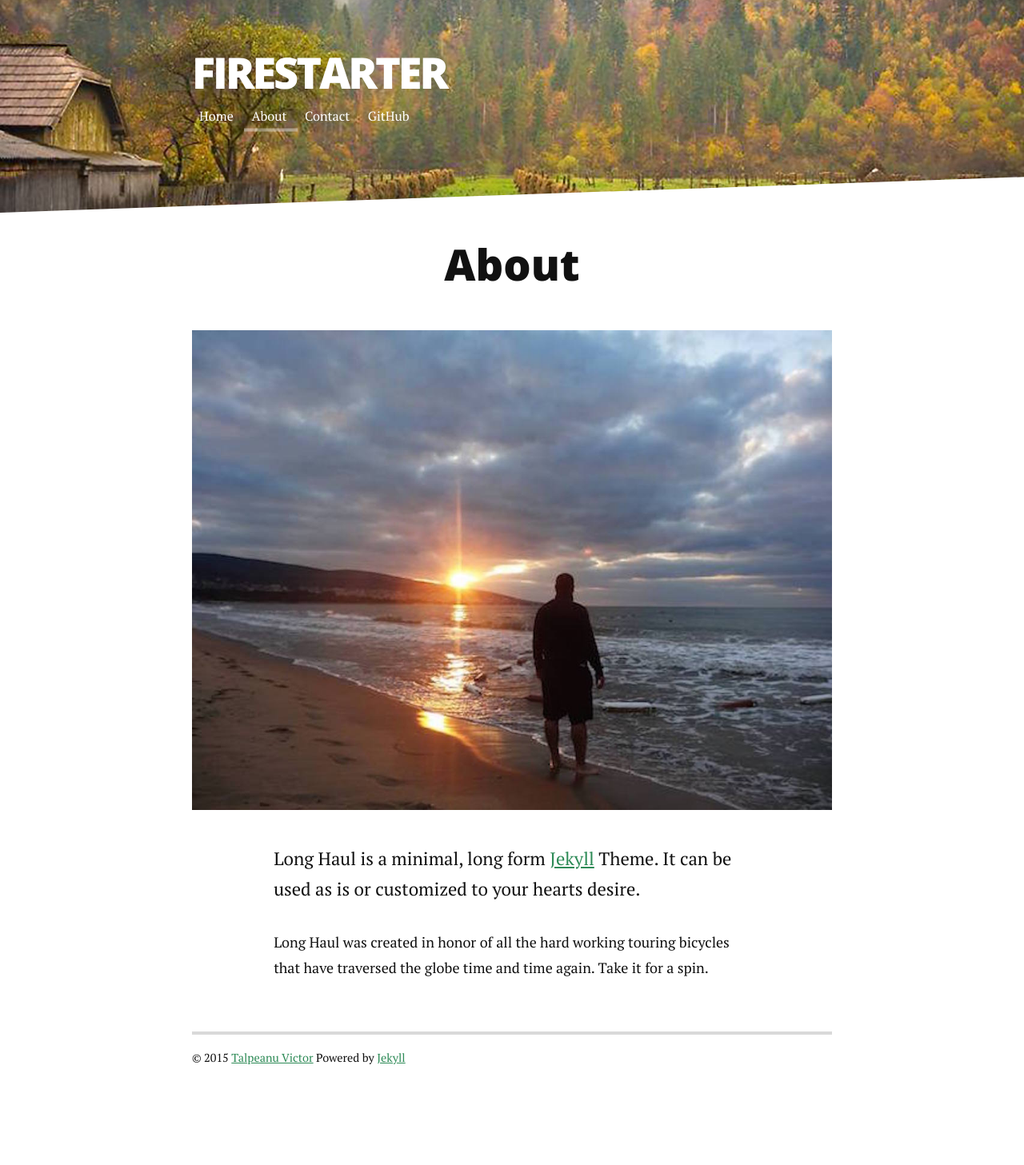
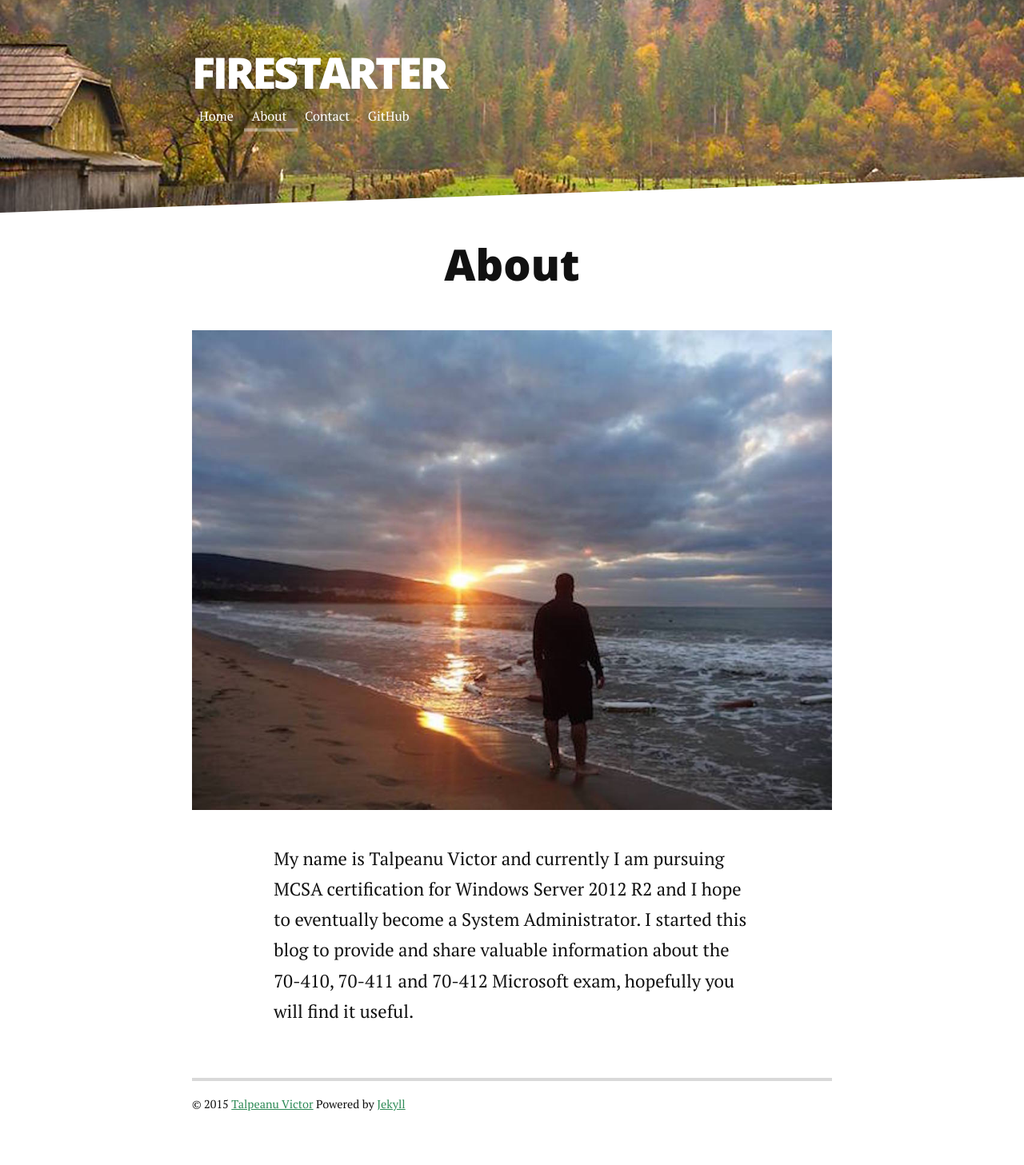
Before and after one commit to victor-talpeanu/victor-talpeanu.github.io, a Jekyll site: the page built from about.md, in a window 1280 px wide. Shown: the whole page at 80% size. Built offline with Jekyll 4.4.1, drawn with Linux system fonts in a browser that asks for light colours; nearby versions of some CDN libraries; Markdown is read by kramdown in place of the engine named in the settings; before the commit the page ends 1399 px from its top, so only the background shows below that.

Commit message:
change about

```diff
--- a/about.md
+++ b/about.md
@@ -6,5 +6,4 @@
 <div class="post">
 	<h1 class="pageTitle">About</h1>
 	<img src="{{ '/assets/img/me.jpg' | prepend: site.baseurl }}" alt="">
-	<p class="intro">Long Haul is a minimal, long form <a href="http://jekyllrb.com">Jekyll</a> Theme. It can be used as is or customized to your hearts desire.</p>
-	<p>Long Haul was created in honor of all the hard working touring bicycles that have traversed the globe time and time again. Take it for a spin.</p>
+	<p class="intro">My name is Talpeanu Victor and  currently I am pursuing MCSA certification for Windows Server 2012 R2 and I hope to eventually become a System Administrator. I started this blog to provide and share valuable information about the 70-410, 70-411 and 70-412 Microsoft exam, hopefully you will find it useful.</p>
```
